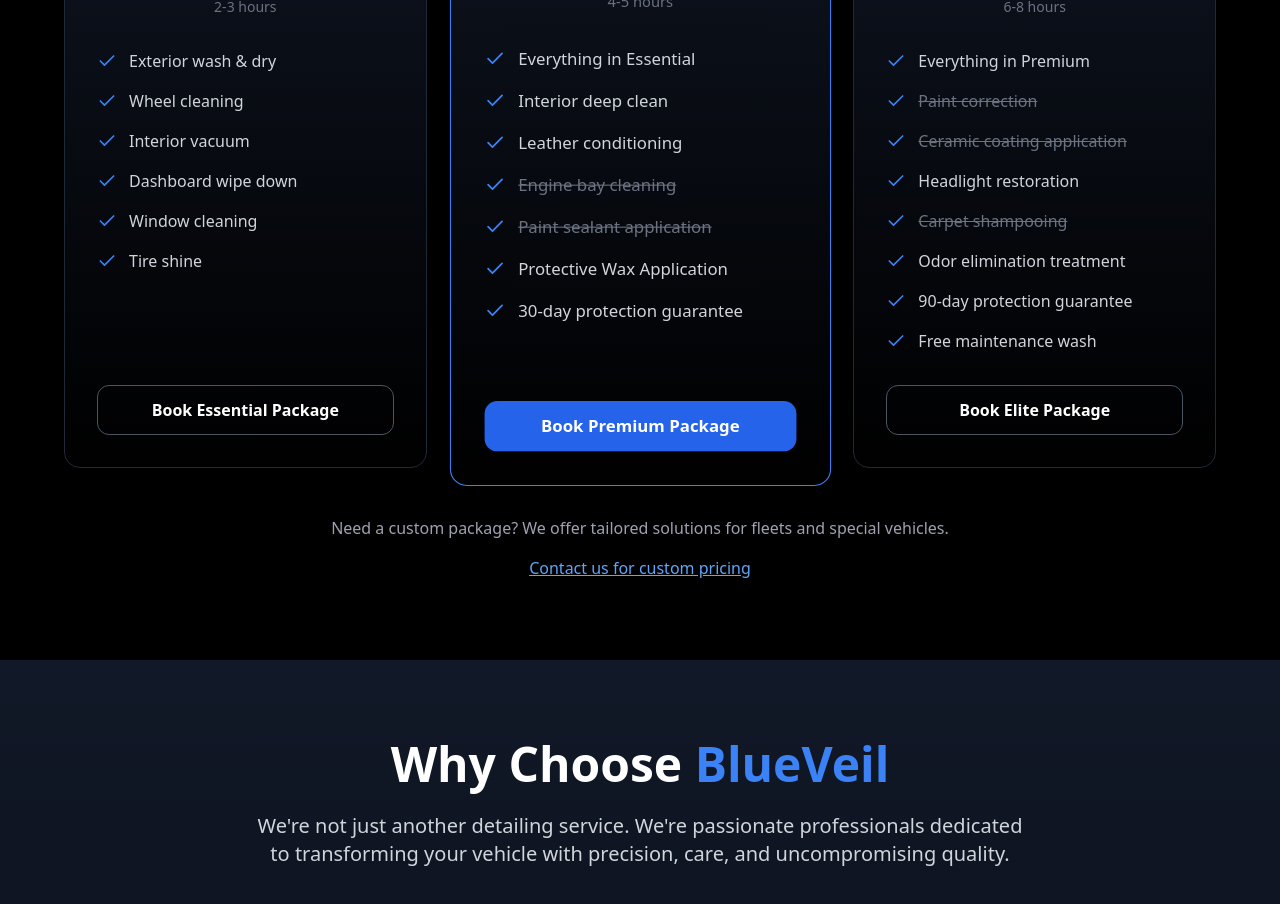
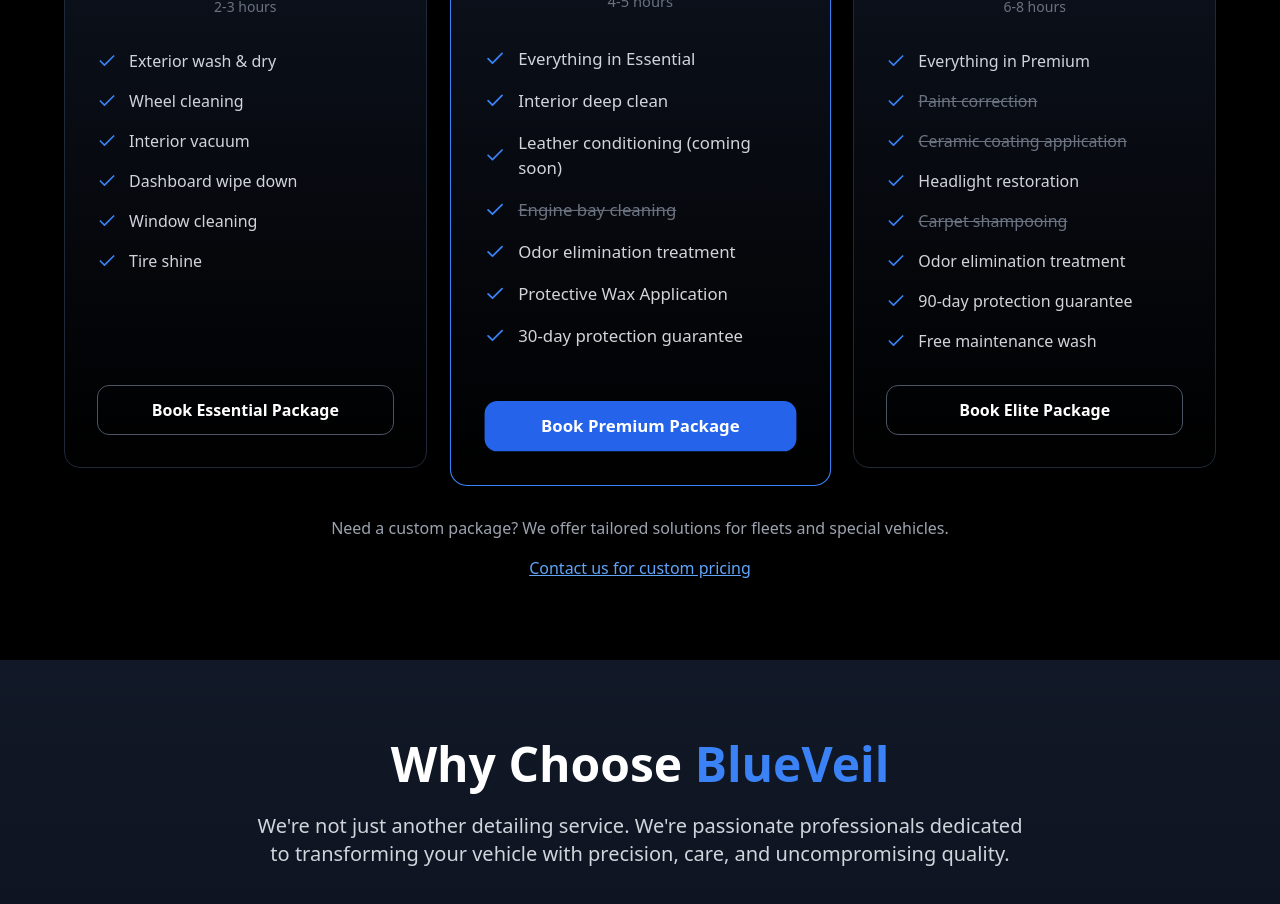
Before and after one commit to Br1anSimon/BlueVeilDetailing, a React (Vite) app: page / in a window 1280 px wide. Shown: the part 2280-3184 px from the top of the page. Built offline with nearby package versions, Linux system fonts and the light colour scheme.

Commit message:
Updated Pricing.tsx

```diff
--- a/src/components/Pricing.tsx
+++ b/src/components/Pricing.tsx
@@ -32,11 +32,13 @@ const Pricing = ({ onServiceSelect }: PricingProps) => {
         'Everything in Essential',
         //'~~Paint decontamination~~',
         'Interior deep clean',
-        'Leather conditioning',
+        'Leather conditioning (coming soon)',
         '~~Engine bay cleaning~~',
-        '~~Paint sealant application~~',
+        'Odor elimination treatment',
+        //'~~Paint sealant application~~',
         'Protective Wax Application',
-        '30-day protection guarantee'
+        '30-day protection guarantee',
+
       ],
       popular: true,
       icon: Star
```
